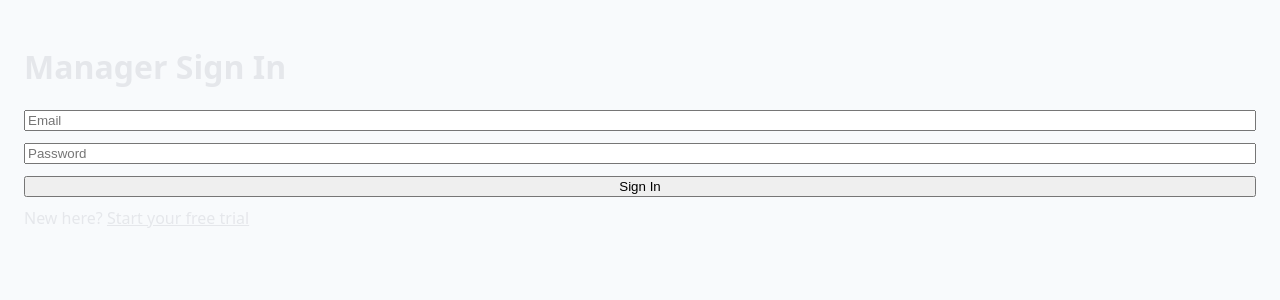
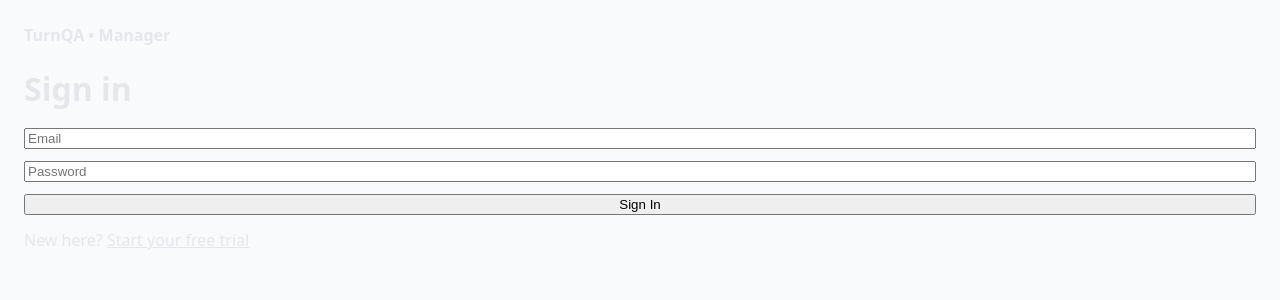
Before and after one commit to dmeadows001/turn-qa, a Next.js app: page /login in a window 1280 px wide. Shown: the top 300 px of the page. Built offline with nearby package versions, Linux system fonts and the light colour scheme.

Commit message:
Update login.tsx

```diff
--- a/pages/login.tsx
+++ b/pages/login.tsx
@@ -23,17 +23,41 @@ export default function Login() {
   }
 
   return (
-    <main className="centered">
-      <Card className="w-full max-w-md">
-        <h1 className="h1">Manager Sign In</h1>
+    <main className="auth-wrap">
+      <Card className="auth-card">
+        <div className="auth-brand">
+          <div className="auth-brand-badge" />
+          <div className="muted" style={{ fontWeight: 600 }}>TurnQA • Manager</div>
+        </div>
+
+        <h1 className="h1 accent" style={{ marginBottom: 18 }}>Sign in</h1>
+
         <form onSubmit={onSubmit} style={{ display: 'grid', gap: 12 }}>
-          <Input placeholder="Email" type="email" value={email} onChange={e=>setEmail(e.target.value)} required />
-          <Input placeholder="Password" type="password" value={password} onChange={e=>setPassword(e.target.value)} required />
-          <PrimaryButton disabled={loading}>{loading ? 'Signing in…' : 'Sign In'}</PrimaryButton>
+          <Input
+            placeholder="Email"
+            type="email"
+            value={email}
+            onChange={e => setEmail(e.target.value)}
+            required
+          />
+          <Input
+            placeholder="Password"
+            type="password"
+            value={password}
+            onChange={e => setPassword(e.target.value)}
+            required
+          />
+          <PrimaryButton disabled={loading}>
+            {loading ? 'Signing in…' : 'Sign In'}
+          </PrimaryButton>
           {msg && <p style={{ color: '#fda4af', fontSize: 14 }}>{msg}</p>}
         </form>
-        <p className="hint" style={{ marginTop: 10 }}>
-          New here? <Link href="/signup" style={{ textDecoration: 'underline', color: 'var(--text)' }}>Start your free trial</Link>
+
+        <p className="hint" style={{ marginTop: 14 }}>
+          New here?{' '}
+          <Link href="/signup" style={{ textDecoration: 'underline', color: 'var(--text)' }}>
+            Start your free trial
+          </Link>
         </p>
       </Card>
     </main>
```
